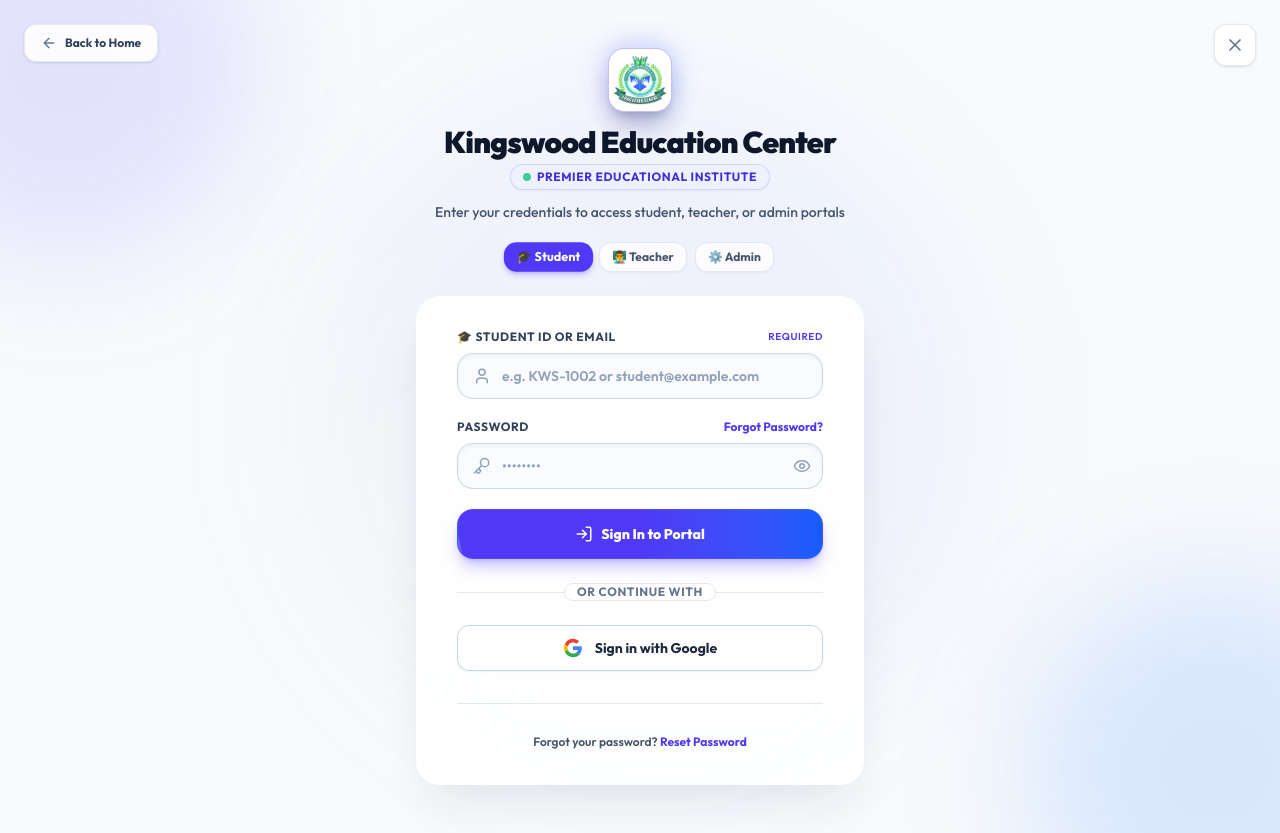
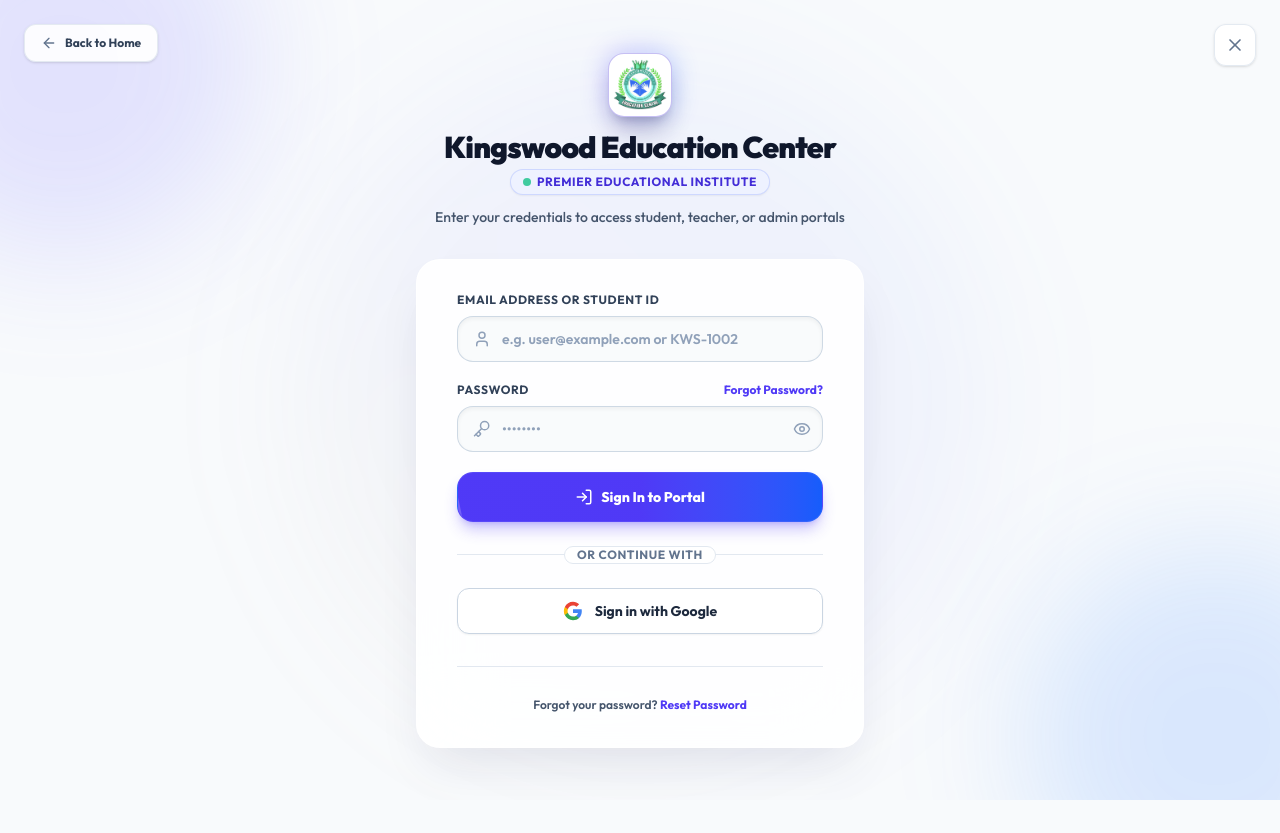
Before and after one commit to deshan2004/Kingswood-Connect, a React (Vite) app in the folder frontend/: page /login in a window 1280 px wide. After the commit the page ends 800 px from the top, so only its background shows below. Built offline with nearby package versions, Linux system fonts and the light colour scheme; no server answers.

Commit message:
Update Login.jsx

```diff
--- a/frontend/src/pages/Login.jsx
+++ b/frontend/src/pages/Login.jsx
@@ -8,7 +8,6 @@ const API_URL = import.meta.env.VITE_API_URL || '/api';
 
 const Login = () => {
   const [searchParams] = useSearchParams();
-  const [activePortalTab, setActivePortalTab] = useState('student'); // 'student', 'teacher', 'admin'
   const [identifier, setIdentifier] = useState(''); // Email or Student ID
   const [password, setPassword] = useState('');
   const [showPassword, setShowPassword] = useState(false);
@@ -232,49 +231,10 @@ const Login = () => {
         <p className="text-xs sm:text-sm font-medium text-slate-600">
           {isResetMode ? 'Reset your account password' : 'Enter your credentials to access student, teacher, or admin portals'}
         </p>
-
-        {/* Interactive Portal Preset Role Chips */}
-        {!isResetMode && !showOtpStep && (
-          <div className="pt-2 flex items-center justify-center gap-2">
-            <button
-              type="button"
-              onClick={() => setActivePortalTab('student')}
-              className={`px-3 py-1.5 rounded-xl text-xs font-bold transition-all duration-300 flex items-center gap-1.5 ${
-                activePortalTab === 'student'
-                  ? 'bg-indigo-600 text-white shadow-md shadow-indigo-600/25 scale-105'
-                  : 'bg-white/80 hover:bg-white text-slate-600 border border-slate-200 shadow-xs'
-              }`}
-            >
-              🎓 Student
-            </button>
-            <button
-              type="button"
-              onClick={() => setActivePortalTab('teacher')}
-              className={`px-3 py-1.5 rounded-xl text-xs font-bold transition-all duration-300 flex items-center gap-1.5 ${
-                activePortalTab === 'teacher'
-                  ? 'bg-indigo-600 text-white shadow-md shadow-indigo-600/25 scale-105'
-                  : 'bg-white/80 hover:bg-white text-slate-600 border border-slate-200 shadow-xs'
-              }`}
-            >
-              👨‍🏫 Teacher
-            </button>
-            <button
-              type="button"
-              onClick={() => setActivePortalTab('admin')}
-              className={`px-3 py-1.5 rounded-xl text-xs font-bold transition-all duration-300 flex items-center gap-1.5 ${
-                activePortalTab === 'admin'
-                  ? 'bg-indigo-600 text-white shadow-md shadow-indigo-600/25 scale-105'
-                  : 'bg-white/80 hover:bg-white text-slate-600 border border-slate-200 shadow-xs'
-              }`}
-            >
-              ⚙️ Admin
-            </button>
-          </div>
-        )}
       </div>
 
       {/* Form Card Container */}
-      <div className="mt-6 sm:mx-auto sm:w-full sm:max-w-md relative z-10 px-4 sm:px-0">
+      <div className="mt-8 sm:mx-auto sm:w-full sm:max-w-md relative z-10 px-4 sm:px-0">
         <div className="bg-white/90 backdrop-blur-2xl py-8 px-6 sm:px-10 shadow-2xl shadow-indigo-950/10 rounded-3xl border border-white/80 relative overflow-hidden group/card">
           {isResetMode ? (
             /* Forgot Password Reset Form */
@@ -434,13 +394,8 @@ const Login = () => {
               )}
 
               <div>
-                <label className="block text-xs font-bold text-slate-700 uppercase tracking-wider mb-2 flex items-center justify-between">
-                  <span>
-                    {activePortalTab === 'student' && '🎓 Student ID or Email'}
-                    {activePortalTab === 'teacher' && '👨‍🏫 Teacher Email / Account'}
-                    {activePortalTab === 'admin' && '⚙️ Admin Username / Email'}
-                  </span>
-                  <span className="text-[10px] text-indigo-600 font-semibold uppercase">Required</span>
+                <label className="block text-xs font-bold text-slate-700 uppercase tracking-wider mb-2">
+                  Email Address or Student ID
                 </label>
                 <div className="relative group">
                   <span className="absolute inset-y-0 left-0 pl-4 flex items-center text-slate-400 group-focus-within:text-indigo-600 transition-colors">
@@ -452,13 +407,7 @@ const Login = () => {
                     value={identifier}
                     onChange={(e) => setIdentifier(e.target.value)}
                     className="w-full pl-11 pr-4 py-3 bg-slate-50/80 border border-slate-300/90 rounded-2xl text-slate-900 font-semibold text-sm placeholder-slate-400 focus:outline-none focus:border-indigo-600 focus:bg-white focus:ring-4 focus:ring-indigo-600/15 transition-all shadow-inner/5"
-                    placeholder={
-                      activePortalTab === 'student'
-                        ? 'e.g. KWS-1002 or student@example.com'
-                        : activePortalTab === 'teacher'
-                        ? 'e.g. teacher@kingswood.edu'
-                        : 'e.g. admin@kingswood.edu'
-                    }
+                    placeholder="e.g. user@example.com or KWS-1002"
                   />
                 </div>
               </div>
```
